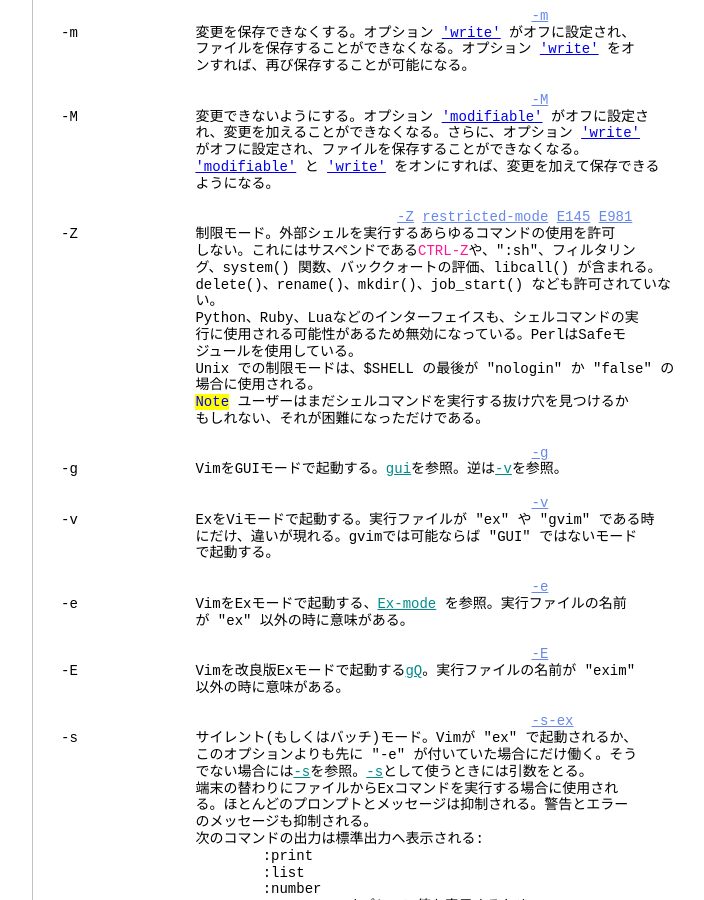
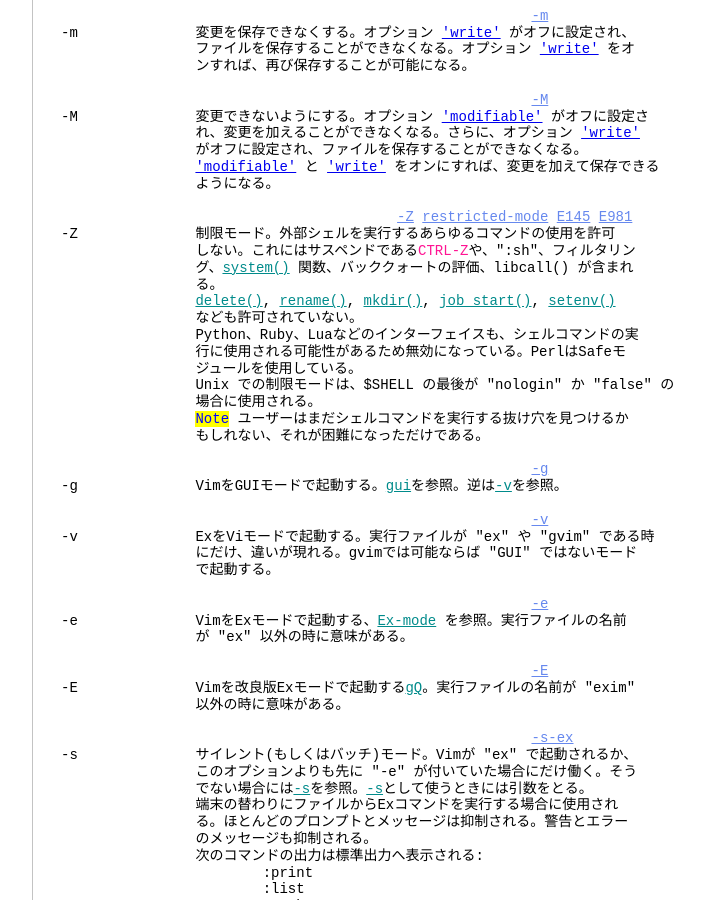
Before and after one commit to vim-jp/vimdoc-ja, a Jekyll site: the page built from starting.html, in a window 1280 px wide and 900 px high, scrolled down 4105 px. Shown: the whole window, without its empty margins (340-1044 px from the left). Built offline with Jekyll 4.4.1, drawn with Linux system fonts in a browser that asks for light colours; nearby versions of some CDN libraries; comment, search, counter and statistics services are not loaded; some of the changed text lies outside the part shown.

Commit message:
Generated by GitHub workflow 6726016224
https://github.com/vim-jp/vimdoc-ja-working/actions/runs/6726016224

```diff
--- a/starting.html
+++ b/starting.html
@@ -3,7 +3,7 @@ layout: vimdoc
 helpname: 'starting'
 ---
 <div id='vimCodeElement'>
-<a class="Constant" href="starting.html" name="starting.txt">starting.txt</a>&nbsp;&nbsp;For&nbsp;<span class="Identifier">Vim バージョン 9.0.</span>&nbsp;&nbsp;Last change: 2023 Oct 17<br>
+<a class="Constant" href="starting.html" name="starting.txt">starting.txt</a>&nbsp;&nbsp;For&nbsp;<span class="Identifier">Vim バージョン 9.0.</span>&nbsp;&nbsp;Last change: 2023 Oct 20<br>
 <br>
 <br>
 &nbsp;&nbsp;&nbsp;&nbsp;&nbsp;&nbsp;&nbsp;&nbsp;&nbsp;&nbsp;&nbsp;&nbsp;&nbsp;&nbsp;&nbsp;&nbsp;<span class="Identifier">VIMリファレンスマニュアル&nbsp;&nbsp;&nbsp;&nbsp;by Bram Moolenaar</span><br>
@@ -250,9 +250,10 @@ VMSでは全てのオプション引数は小文字であるとみなされる
 &nbsp;&nbsp;&nbsp;&nbsp;&nbsp;&nbsp;&nbsp;&nbsp;&nbsp;&nbsp;&nbsp;&nbsp;&nbsp;&nbsp;&nbsp;&nbsp;&nbsp;&nbsp;&nbsp;&nbsp;&nbsp;&nbsp;&nbsp;&nbsp;&nbsp;&nbsp;&nbsp;&nbsp;&nbsp;&nbsp;&nbsp;&nbsp;&nbsp;&nbsp;&nbsp;&nbsp;&nbsp;&nbsp;&nbsp;&nbsp;<a class="Constant" href="starting.html#-Z" name="-Z">-Z</a>&nbsp;<a class="Constant" href="starting.html#restricted-mode" name="restricted-mode">restricted-mode</a>&nbsp;<a class="Constant" href="starting.html#E145" name="E145">E145</a>&nbsp;<a class="Constant" href="starting.html#E981" name="E981">E981</a><br>
 -Z&nbsp;&nbsp;&nbsp;&nbsp;&nbsp;&nbsp;&nbsp;&nbsp;&nbsp;&nbsp;&nbsp;&nbsp;&nbsp;&nbsp;制限モード。外部シェルを実行するあらゆるコマンドの使用を許可<br>
 &nbsp;&nbsp;&nbsp;&nbsp;&nbsp;&nbsp;&nbsp;&nbsp;&nbsp;&nbsp;&nbsp;&nbsp;&nbsp;&nbsp;&nbsp;&nbsp;しない。これにはサスペンドである<span class="Special">CTRL-Z</span>や、&quot;:sh&quot;、フィルタリン<br>
-&nbsp;&nbsp;&nbsp;&nbsp;&nbsp;&nbsp;&nbsp;&nbsp;&nbsp;&nbsp;&nbsp;&nbsp;&nbsp;&nbsp;&nbsp;&nbsp;グ、system() 関数、バッククォートの評価、libcall() が含まれる。<br>
-&nbsp;&nbsp;&nbsp;&nbsp;&nbsp;&nbsp;&nbsp;&nbsp;&nbsp;&nbsp;&nbsp;&nbsp;&nbsp;&nbsp;&nbsp;&nbsp;delete()、rename()、mkdir()、job_start() なども許可されていな<br>
-&nbsp;&nbsp;&nbsp;&nbsp;&nbsp;&nbsp;&nbsp;&nbsp;&nbsp;&nbsp;&nbsp;&nbsp;&nbsp;&nbsp;&nbsp;&nbsp;い。<br>
+&nbsp;&nbsp;&nbsp;&nbsp;&nbsp;&nbsp;&nbsp;&nbsp;&nbsp;&nbsp;&nbsp;&nbsp;&nbsp;&nbsp;&nbsp;&nbsp;グ、<a class="Identifier" href="builtin.html#system()">system()</a>&nbsp;関数、バッククォートの評価、libcall() が含まれ<br>
+&nbsp;&nbsp;&nbsp;&nbsp;&nbsp;&nbsp;&nbsp;&nbsp;&nbsp;&nbsp;&nbsp;&nbsp;&nbsp;&nbsp;&nbsp;&nbsp;る。<br>
+&nbsp;&nbsp;&nbsp;&nbsp;&nbsp;&nbsp;&nbsp;&nbsp;&nbsp;&nbsp;&nbsp;&nbsp;&nbsp;&nbsp;&nbsp;&nbsp;<a class="Identifier" href="builtin.html#delete()">delete()</a>,&nbsp;<a class="Identifier" href="builtin.html#rename()">rename()</a>,&nbsp;<a class="Identifier" href="builtin.html#mkdir()">mkdir()</a>,&nbsp;<a class="Identifier" href="channel.html#job_start()">job_start()</a>,&nbsp;<a class="Identifier" href="builtin.html#setenv()">setenv()</a><br>
+&nbsp;&nbsp;&nbsp;&nbsp;&nbsp;&nbsp;&nbsp;&nbsp;&nbsp;&nbsp;&nbsp;&nbsp;&nbsp;&nbsp;&nbsp;&nbsp;なども許可されていない。<br>
 &nbsp;&nbsp;&nbsp;&nbsp;&nbsp;&nbsp;&nbsp;&nbsp;&nbsp;&nbsp;&nbsp;&nbsp;&nbsp;&nbsp;&nbsp;&nbsp;Python、Ruby、Luaなどのインターフェイスも、シェルコマンドの実<br>
 &nbsp;&nbsp;&nbsp;&nbsp;&nbsp;&nbsp;&nbsp;&nbsp;&nbsp;&nbsp;&nbsp;&nbsp;&nbsp;&nbsp;&nbsp;&nbsp;行に使用される可能性があるため無効になっている。PerlはSafeモ<br>
 &nbsp;&nbsp;&nbsp;&nbsp;&nbsp;&nbsp;&nbsp;&nbsp;&nbsp;&nbsp;&nbsp;&nbsp;&nbsp;&nbsp;&nbsp;&nbsp;ジュールを使用している。<br>
```
